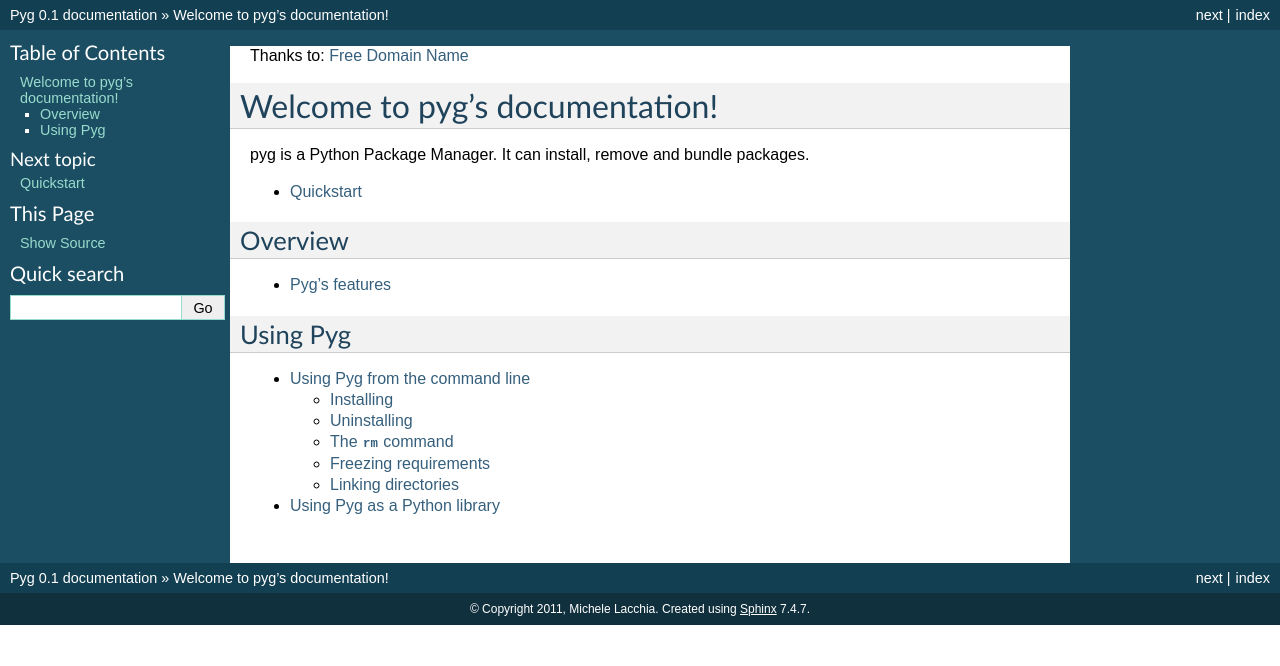
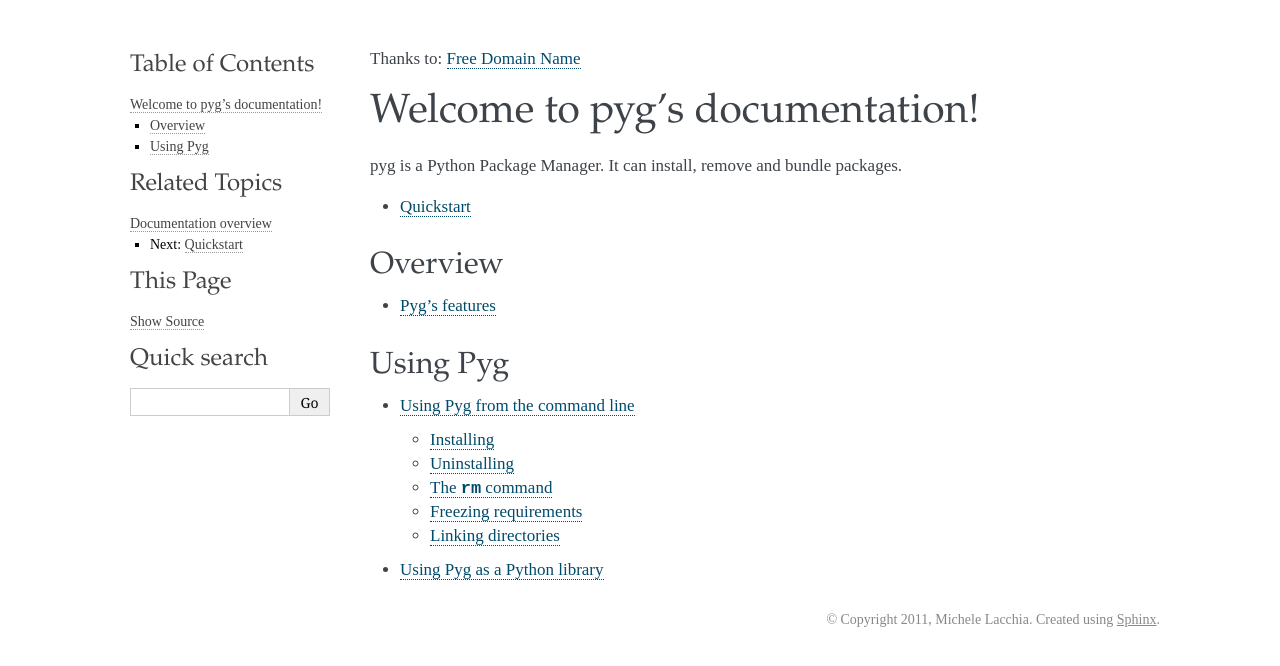
Before and after one commit to rubik/pyg, a Sphinx documentation site: the page built from docs/index.rst, in a window 1280 px wide. Shown: the top 666 px of the page. Built offline with Sphinx 7.4.7, drawn with Linux system fonts in a browser that asks for light colours.

Commit message:
Trying to rebuild docs for readthedocs.org (0)

```diff
--- a/docs/conf.py
+++ b/docs/conf.py
@@ -26,7 +26,7 @@
 
 # Add any Sphinx extension module names here, as strings. They can be extensions
 # coming with Sphinx (named 'sphinx.ext.*') or your custom ones.
-extensions = ['sphinx.ext.autodoc']
+extensions = ['sphinx.ext.autodoc', 'sphinxtogithub']
 
 # Add any paths that contain templates here, relative to this directory.
 templates_path = ['_templates']
@@ -92,7 +92,7 @@
 
 # The theme to use for HTML and HTML Help pages.  See the documentation for
 # a list of builtin themes.
-html_theme = 'default'
+html_theme = 'kr'
 
 # Theme options are theme-specific and customize the look and feel of a theme
 # further.  For a list of options available for each theme, see the
```
